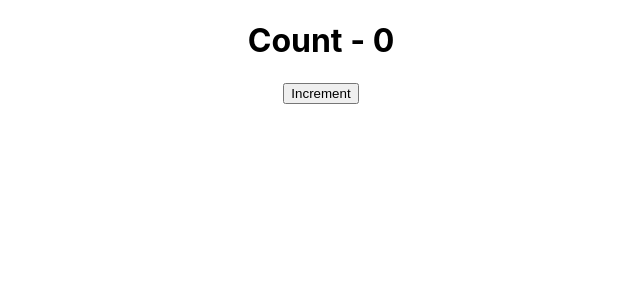
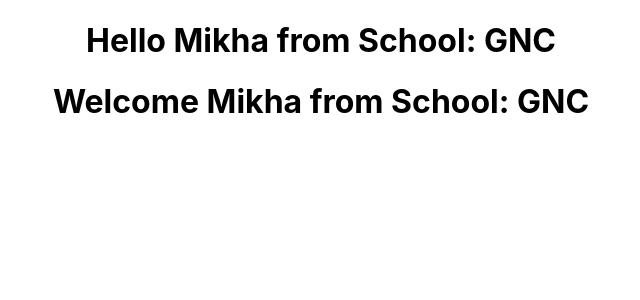
Before and after one commit to jcfdl/learning-react, a React (Create React App) app: page / in a window 1280 px wide. Shown: the top 300 px of the page, without its empty margins (319-959 px from the left). Built offline with nearby package versions, Linux system fonts and the light colour scheme.

Commit message:
learning react: destructuring props and state

```diff
--- a/src/App.js
+++ b/src/App.js
@@ -11,18 +11,18 @@ import Counter from './components/Counter'
 function App() {
   return (
     <div className="App">
-    	<Counter />
+    	{/*<Counter />*/}
     	{/*<Message />*/}
       {/*<Greet name="JC" schoolName="DHVSU">
 				<p>I am so cool</p>
-      </Greet>
+      </Greet>*/}
       <Greet name="Mikha" schoolName="GNC" />
-      <Greet name="Jhonel" schoolName="SCA" />
-      <Welcome name="JC" schoolName="DHVSU">
+      {/*<Greet name="Jhonel" schoolName="SCA" />*/}
+      {/*<Welcome name="JC" schoolName="DHVSU">
 				<p>I am so cool</p>
-      </Welcome>
+      </Welcome>*/}
       <Welcome name="Mikha" schoolName="GNC" />
-      <Welcome name="Jhonel" schoolName="SCA" />*/}
+      {/*<Welcome name="Jhonel" schoolName="SCA" />*/}
       {/*<Hello />*/}
     </div>
   );
--- a/src/components/Greet.js
+++ b/src/components/Greet.js
@@ -6,11 +6,12 @@ import React from 'react'
 
 // export const Greet = () => <h1>Hello JC!</h1>
 const Greet = (props) => {
-	console.log(props)
+	// console.log(props)
+	const {name, schoolName, children} = props
 	return (
 		<div>
-			<h1>Hello {props.name} from School: {props.schoolName}</h1>
-			{props.children}
+			<h1>Hello {name} from School: {schoolName}</h1>
+			{children}
 		</div>
 	)
 }
--- a/src/components/Welcome.js
+++ b/src/components/Welcome.js
@@ -2,11 +2,13 @@ import React, { Component } from 'react'
 
 class Welcome extends Component {
 	render() {
+		const {name, schoolName, children} = this.props
+		// const {state1, state2} = this.state
 		return (
 			<div>
-				<h1>Welcome {this.props.name} from School: {this.props.schoolName}</h1>
+				<h1>Welcome {name} from School: {schoolName}</h1>
 
-				{this.props.children}
+				{children}
 			</div>
 		)
 	}
```
